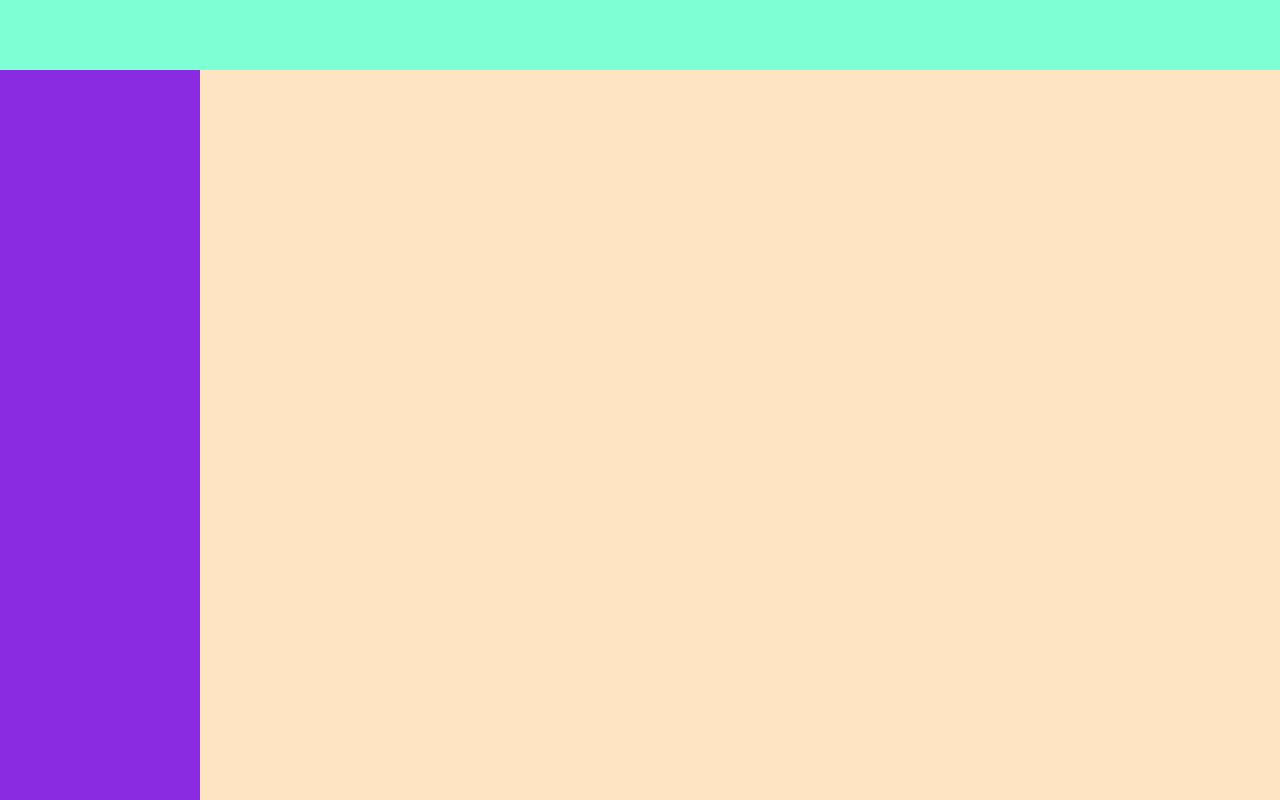
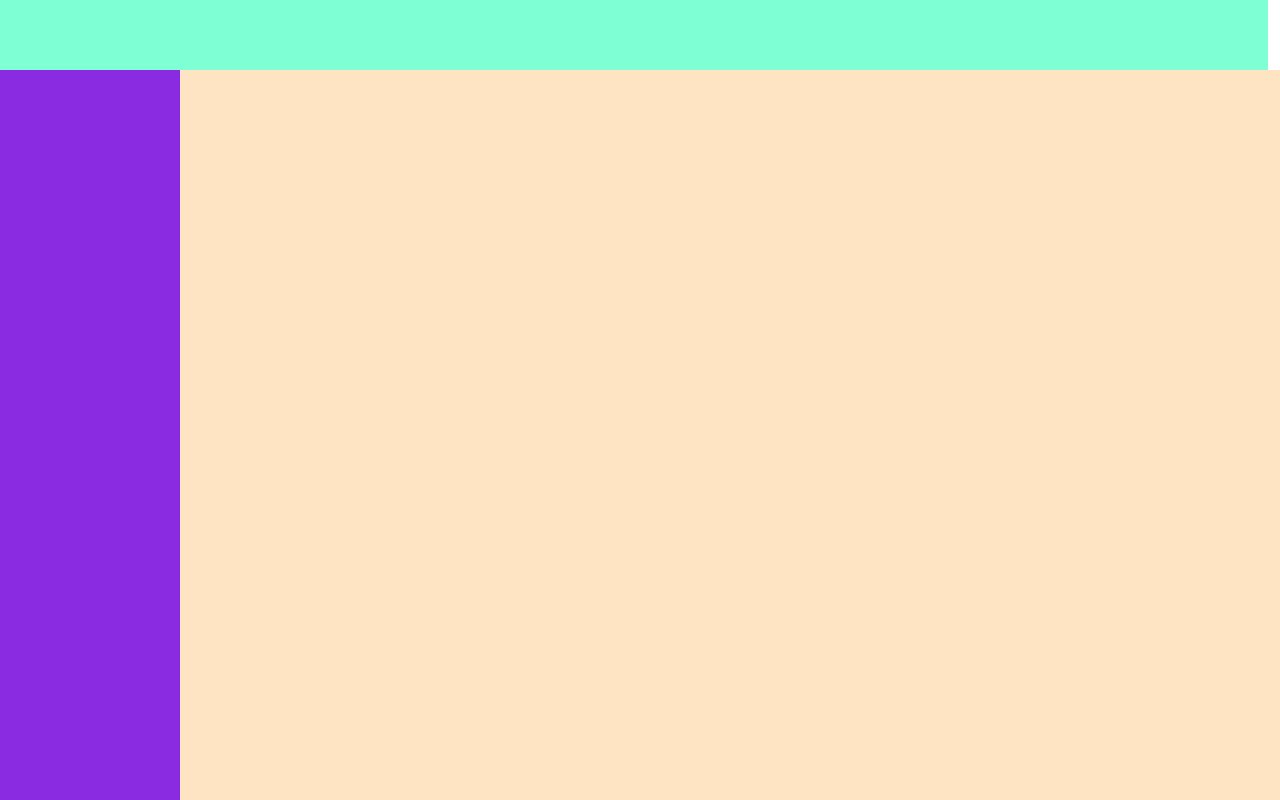
Before and after one commit to jiemarabanzado/-html-css-bootstrap-dashboard, a plain HTML site: page index.html in a window 1280 px wide. Drawn offline with nearby package versions, Linux system fonts and the light colour scheme.

```diff
--- a/css/style.css
+++ b/css/style.css
@@ -13,7 +13,7 @@
   display: flex;
 }
 aside{
-  width: 200px;
+  width: 180px;
   background-color: blueviolet;
   flex-shrink: 0;
 }
--- a/index.html
+++ b/index.html
@@ -10,7 +10,9 @@
     <title>Document</title>
 </head>
 <body>
-     <header></header>
+     <header class="container-fluid row">
+
+     </header>
      <div class="page-container">
         <aside></aside>
         <main></main>
```
Also changed, not shown: img/class-avatar.jpeg (added), img/class-avatar.jpg (added), img/logo.svg (added), img/mobile-logo.png (added), img/sidebar-bg.png (added), img/stats.jpeg (added).
